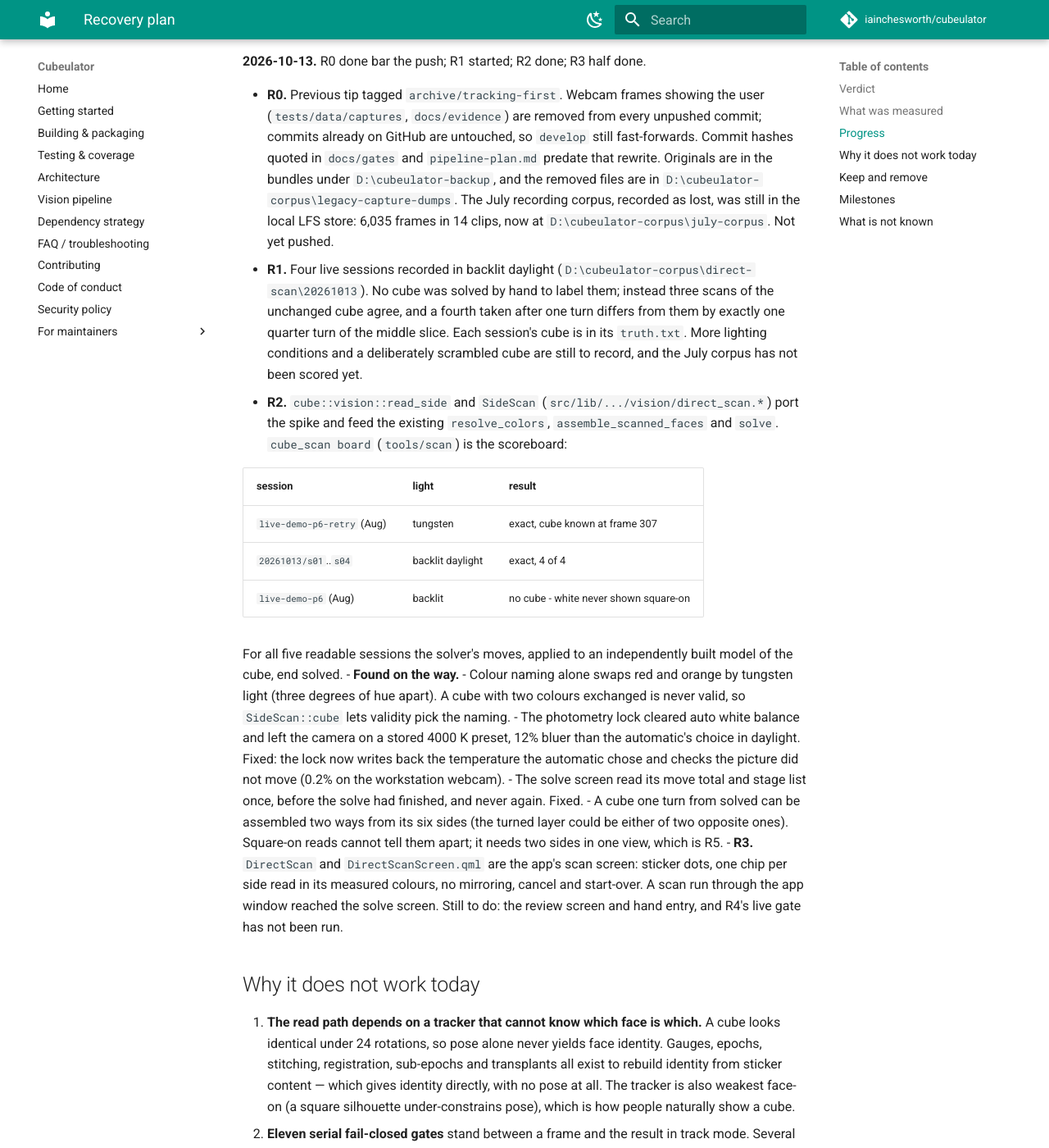
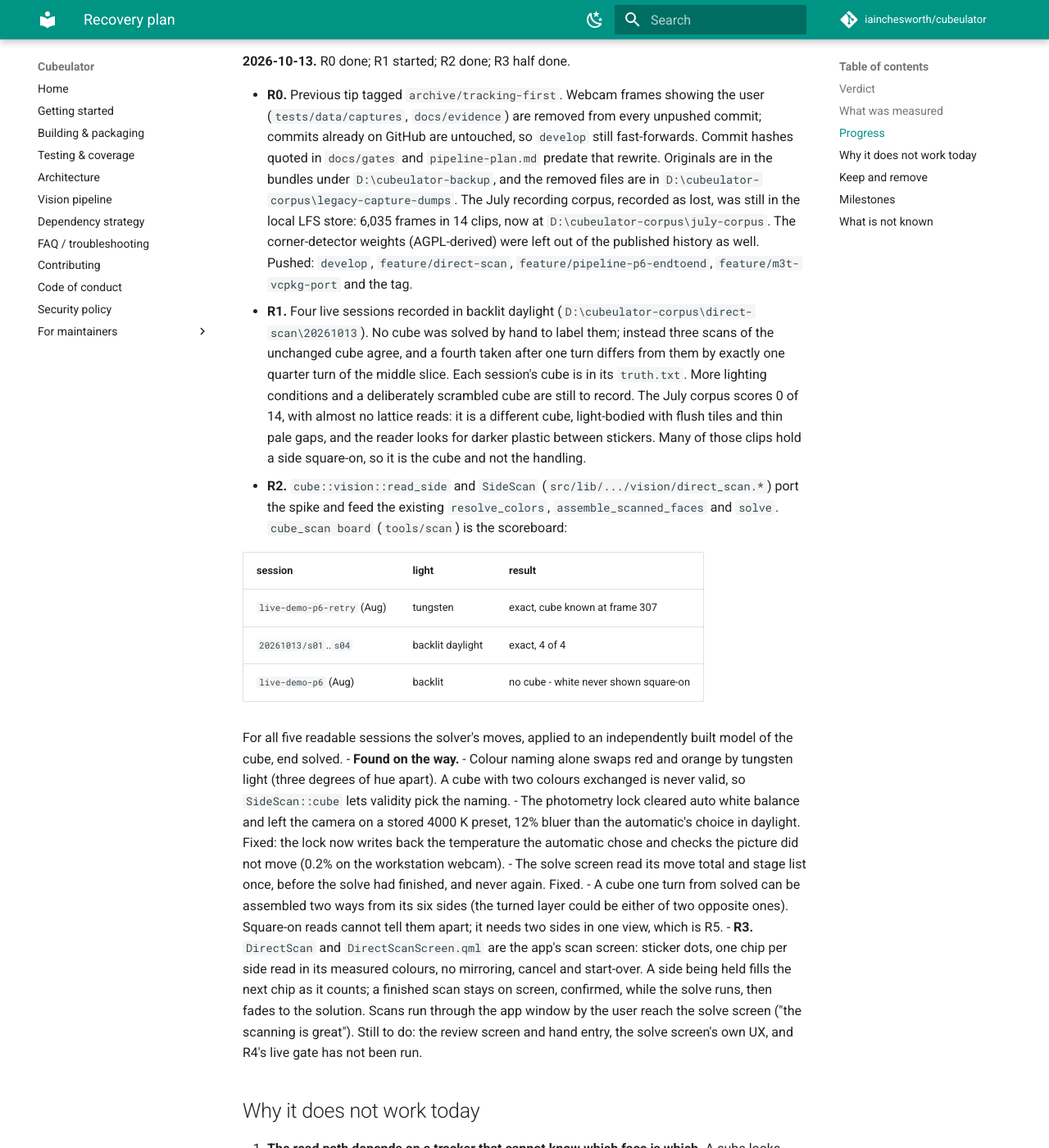
Before and after one commit to iainchesworth/cubeulator, an MkDocs documentation site: the page built from docs/recovery-plan.md, in a window 1280 px wide and 1400 px high, scrolled down 1298 px. Shown: the whole window at 82% size. Built offline with MkDocs 1.6.1 and Material for MkDocs 9.7.7, drawn with Linux system fonts in a browser that asks for light colours; comment, search, counter and statistics services are not loaded; some of the changed text lies outside the part shown.

Commit message:
Record the push, the July corpus score and the scan finish in the plan
The July corpus reads 0 of 14: it is a light-bodied cube with flush
tiles, and the reader looks for darker plastic between stickers. That
was a stated limit; it is now a measured one, with test data.

```diff
--- a/docs/recovery-plan.md
+++ b/docs/recovery-plan.md
@@ -49,7 +49,7 @@ holding the cube. `cube_scan board` reruns the measurement on a local copy.
 
 ## Progress
 
-**2026-10-13.** R0 done bar the push; R1 started; R2 done; R3 half done.
+**2026-10-13.** R0 done; R1 started; R2 done; R3 half done.
 
 - **R0.** Previous tip tagged `archive/tracking-first`. Webcam frames
   showing the user (`tests/data/captures`, `docs/evidence`) are removed from
@@ -59,14 +59,20 @@ holding the cube. `cube_scan board` reruns the measurement on a local copy.
   under `D:\cubeulator-backup`, and the removed files are in
   `D:\cubeulator-corpus\legacy-capture-dumps`. The July recording corpus,
   recorded as lost, was still in the local LFS store: 6,035 frames in 14
-  clips, now at `D:\cubeulator-corpus\july-corpus`. Not yet pushed.
+  clips, now at `D:\cubeulator-corpus\july-corpus`. The corner-detector
+  weights (AGPL-derived) were left out of the published history as well.
+  Pushed: `develop`, `feature/direct-scan`, `feature/pipeline-p6-endtoend`,
+  `feature/m3t-vcpkg-port` and the tag.
 - **R1.** Four live sessions recorded in backlit daylight
   (`D:\cubeulator-corpus\direct-scan\20261013`). No cube was solved by
   hand to label them; instead three scans of the unchanged cube agree, and a
   fourth taken after one turn differs from them by exactly one quarter turn
   of the middle slice. Each session's cube is in its `truth.txt`. More
-  lighting conditions and a deliberately scrambled cube are still to record,
-  and the July corpus has not been scored yet.
+  lighting conditions and a deliberately scrambled cube are still to record.
+  The July corpus scores 0 of 14, with almost no lattice reads: it is a
+  different cube, light-bodied with flush tiles and thin pale gaps, and the
+  reader looks for darker plastic between stickers. Many of those clips hold
+  a side square-on, so it is the cube and not the handling.
 - **R2.** `cube::vision::read_side` and `SideScan`
   (`src/lib/.../vision/direct_scan.*`) port the spike and feed the existing
   `resolve_colors`, `assemble_scanned_faces` and `solve`. `cube_scan board`
@@ -95,9 +101,12 @@ holding the cube. `cube_scan board` reruns the measurement on a local copy.
     cannot tell them apart; it needs two sides in one view, which is R5.
 - **R3.** `DirectScan` and `DirectScanScreen.qml` are the app's scan screen:
   sticker dots, one chip per side read in its measured colours, no
-  mirroring, cancel and start-over. A scan run through the app window
-  reached the solve screen. Still to do: the review screen and hand entry,
-  and R4's live gate has not been run.
+  mirroring, cancel and start-over. A side being held fills the next chip
+  as it counts; a finished scan stays on screen, confirmed, while the solve
+  runs, then fades to the solution. Scans run through the app window by the
+  user reach the solve screen ("the scanning is great"). Still to do: the
+  review screen and hand entry, the solve screen's own UX, and R4's live
+  gate has not been run.
 
 ## Why it does not work today
 
@@ -207,6 +216,8 @@ to `develop`, then `main`.
   the measured drift is larger than the red/orange gap. The review screen
   is the backstop.
 - **Other cubes.** The blob step relies on dark plastic between stickers.
-  Stickerless and white-bodied cubes are out of scope until asked for.
+  Stickerless and white-bodied cubes are out of scope until asked for - and
+  measured: the July corpus is such a cube and reads 0 of 14. It is also
+  the test data for that work when it is wanted.
 - **R5 is where the earlier approach died.** It may land only partly. The
   difference is that the product works without it.
```
